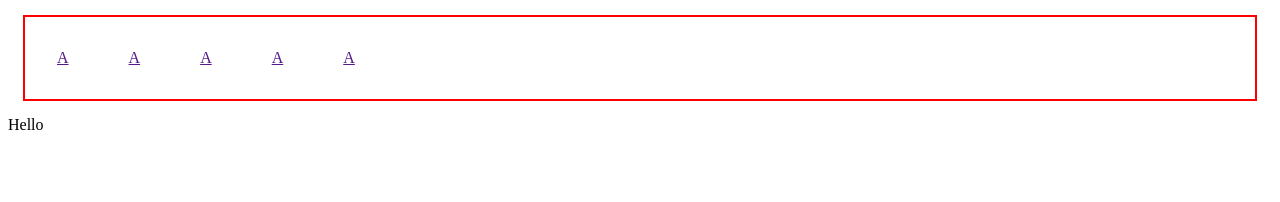
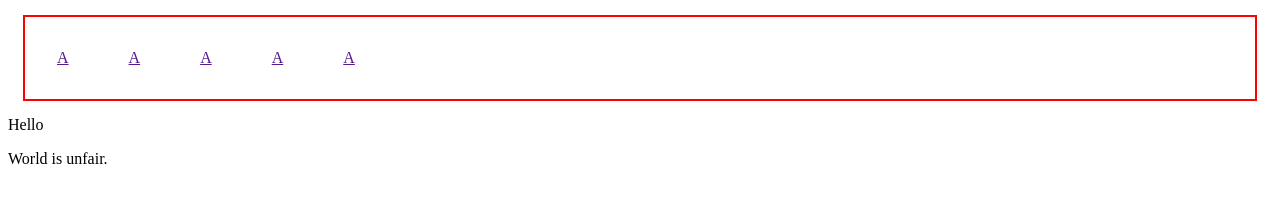
Before and after one commit to Aaditya-Kumar-Mittal/demo-repo, a plain HTML site: page index.html in a window 1280 px wide. Drawn offline with Linux system fonts and the light colour scheme.

Commit message:
Try-2 of getting cong=flict

```diff
--- a/index.html
+++ b/index.html
@@ -33,5 +33,7 @@
     </ul>
 
     <div>Hello</div>
+
+    <p>World is unfair.</p>
 </body>
 </html>
```
